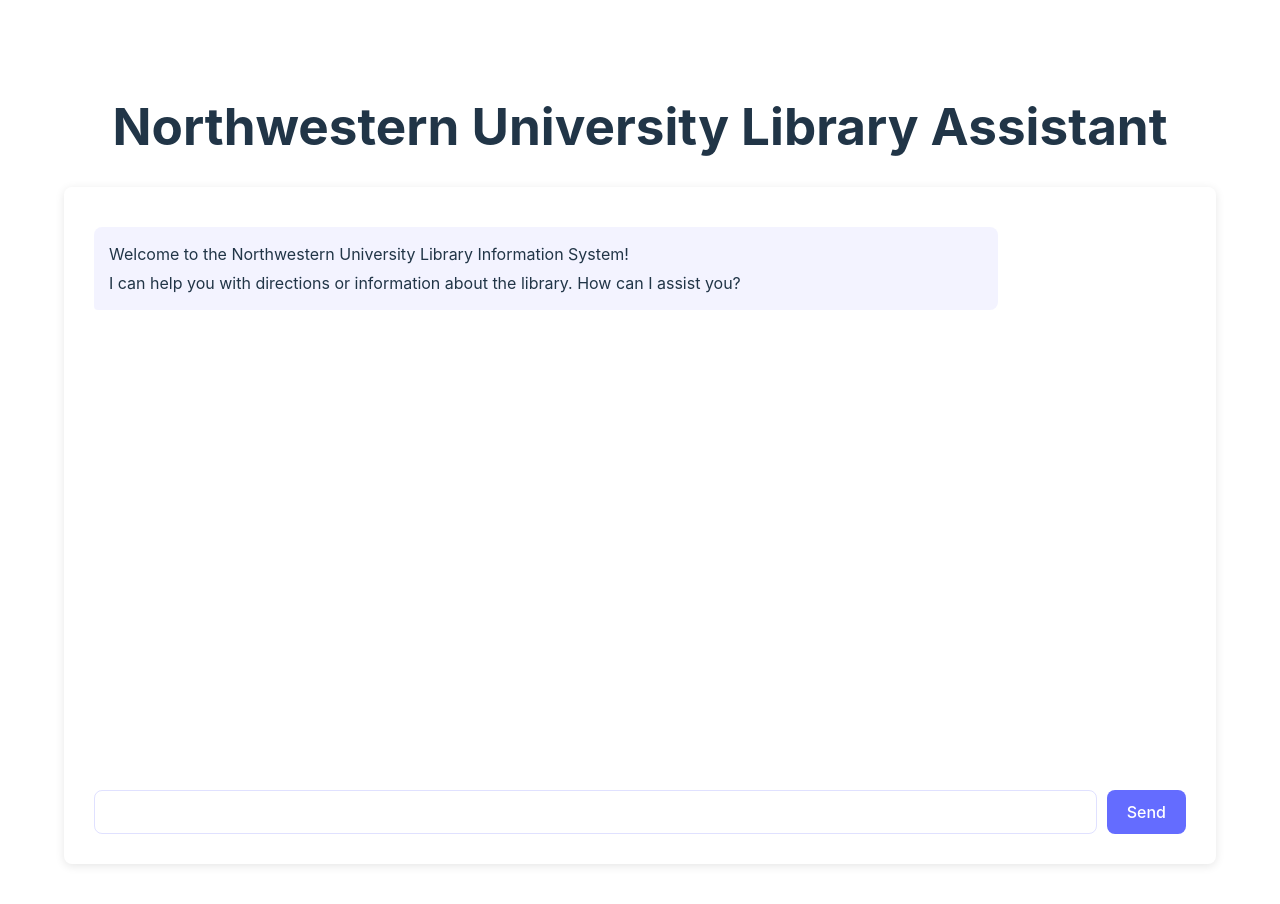
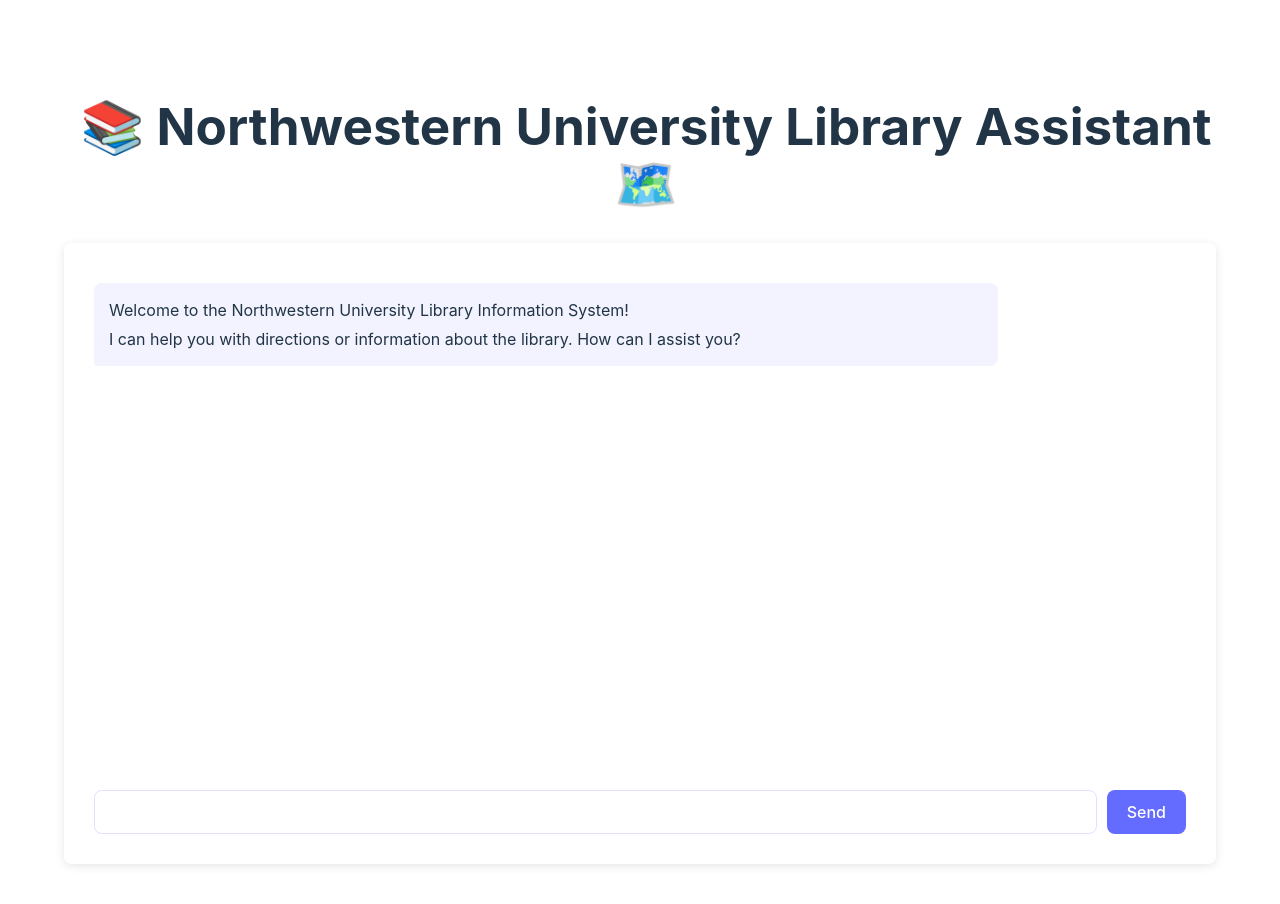
Before and after one commit to ryan-opatka/receptionist, a React (Vite) app: page / in a window 1280 px wide. Shown: the top 904 px of the page. Built offline with nearby package versions, Linux system fonts and the light colour scheme.

Commit message:
added emojis

```diff
--- a/src/App.jsx
+++ b/src/App.jsx
@@ -127,7 +127,7 @@
 
   return (
     <div className="app-container">
-      <h1>Northwestern University Library Assistant</h1>
+      <h1> &nbsp;📚 Northwestern University Library Assistant &nbsp;🗺️ </h1>
 
       <div className="chat-fullscreen">
         <div className="messages-container">
```
